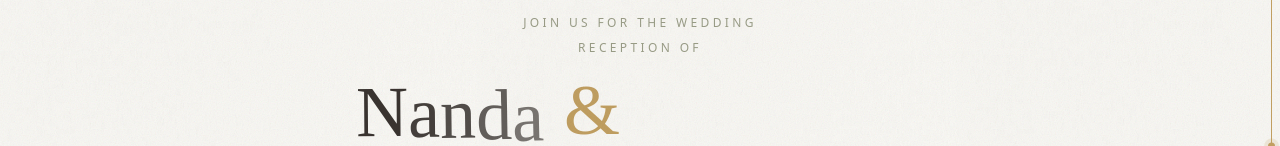
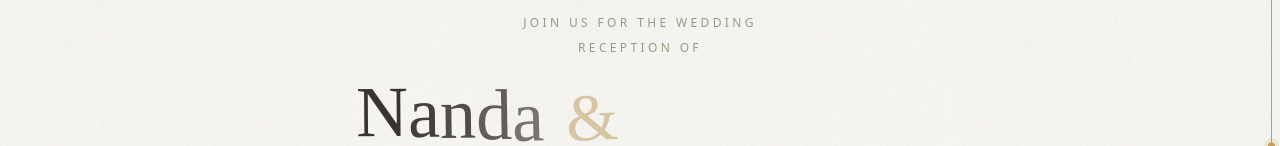
Before and after one commit to muhsina-ov/nanda-weds-tejashwini, a React (Vite) app: page / in a window 1280 px wide. Both pictures are taken after a click on the button "NT". Shown: the part 654-800 px from the top of the page. Built offline with nearby package versions, Linux system fonts and the light colour scheme.

Commit message:
feat: animate & symbol on hero entrance and update footer names typography

```diff
--- a/src/components/invite/Hero.tsx
+++ b/src/components/invite/Hero.tsx
@@ -102,7 +102,19 @@ export function Hero({ ready = true }: { ready?: boolean }) {
         <span className="inline-block whitespace-nowrap">
           <ScriptNames text={invite.groom} delay={0.85} trigger={anim} />
         </span>
-        <span className="mx-2 text-gold sm:mx-5">&</span>
+        <motion.span
+          aria-hidden="true"
+          className="mx-2 sm:mx-5 inline-block text-gold"
+          initial={{ opacity: 0, y: 16, scale: 0.85, rotate: -6 }}
+          animate={
+            ready
+              ? { opacity: 1, y: 0, scale: 1, rotate: 0 }
+              : { opacity: 0, y: 16, scale: 0.85, rotate: -6 }
+          }
+          transition={{ duration: 0.7, delay: 1.05, ease }}
+        >
+          &
+        </motion.span>
         <span className="inline-block whitespace-nowrap">
           <ScriptNames text={invite.bride} delay={1.2} trigger={anim} />
         </span>
--- a/src/components/invite/InviteFooter.tsx
+++ b/src/components/invite/InviteFooter.tsx
@@ -42,11 +42,20 @@ export function InviteFooter() {
           {invite.closing}
         </motion.p>
 
-        <p className="script mt-4 sm:mt-5 text-4xl xs:text-5xl sm:text-6xl leading-[1.1] text-ink">
+        <p className="footer-names mt-4 sm:mt-5 text-3xl xs:text-4xl sm:text-5xl text-ink">
           <span className="inline-block whitespace-nowrap">
             <ScriptNames text={invite.groom} />
           </span>
-          <span className="mx-2 sm:mx-3 text-gold">&</span>
+          <motion.span
+            aria-hidden="true"
+            className="mx-2 sm:mx-3 inline-block font-serif text-gold italic font-normal"
+            initial={{ opacity: 0, y: 12, scale: 0.85 }}
+            whileInView={{ opacity: 1, y: 0, scale: 1 }}
+            viewport={{ once: true, margin: "-15% 0px" }}
+            transition={{ duration: 0.7, delay: 0.18, ease: [0.22, 0.61, 0.36, 1] }}
+          >
+            &amp;
+          </motion.span>
           <span className="inline-block whitespace-nowrap">
             <ScriptNames text={invite.bride} delay={0.3} />
           </span>
--- a/src/routes/__root.tsx
+++ b/src/routes/__root.tsx
@@ -112,7 +112,7 @@ export const Route = createRootRouteWithContext<{ queryClient: QueryClient }>()(
       { rel: "preconnect", href: "https://fonts.gstatic.com", crossOrigin: "anonymous" },
       {
         rel: "stylesheet",
-        href: "https://fonts.googleapis.com/css2?family=Cormorant+Garamond:ital,wght@0,300;0,400;0,500;1,300&family=Josefin+Sans:wght@300;400&family=Parisienne&display=swap",
+        href: "https://fonts.googleapis.com/css2?family=Cormorant+Garamond:ital,wght@0,300;0,400;0,500;1,300&family=Josefin+Sans:wght@300;400&family=Parisienne&family=Playfair+Display:ital,wght@0,400;0,600;1,400;1,600&display=swap",
       },
       {
         rel: "stylesheet",
--- a/src/styles.css
+++ b/src/styles.css
@@ -181,6 +181,7 @@
   --font-script: "Parisienne", cursive;
   --font-serif: "Cormorant Garamond", Georgia, serif;
   --font-caps: "Josefin Sans", system-ui, sans-serif;
+  --font-display: "Playfair Display", "Cormorant Garamond", Georgia, serif;
 }
 
 @utility caps {
@@ -194,6 +195,14 @@
   font-family: var(--font-script);
   font-weight: 400;
   line-height: 1.15;
+}
+
+@utility footer-names {
+  font-family: var(--font-display);
+  font-style: italic;
+  font-weight: 500;
+  letter-spacing: 0.04em;
+  line-height: 1.2;
 }
 
 @utility grain {
```
